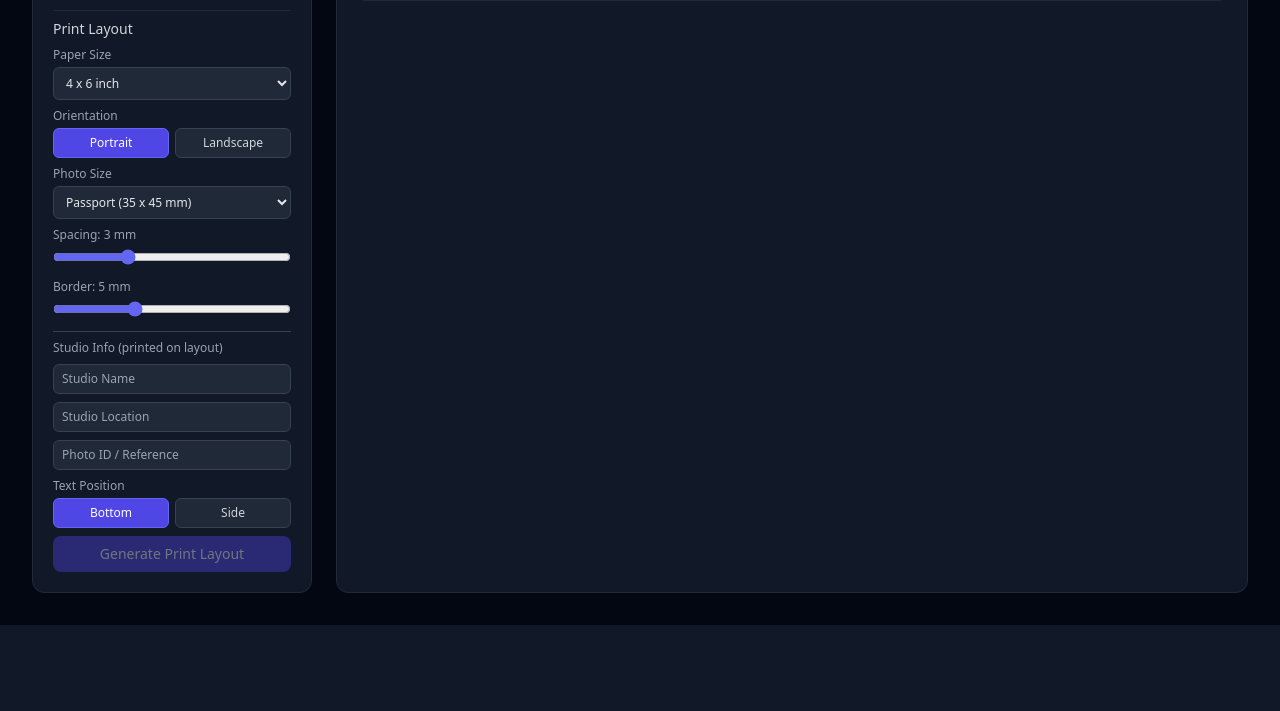
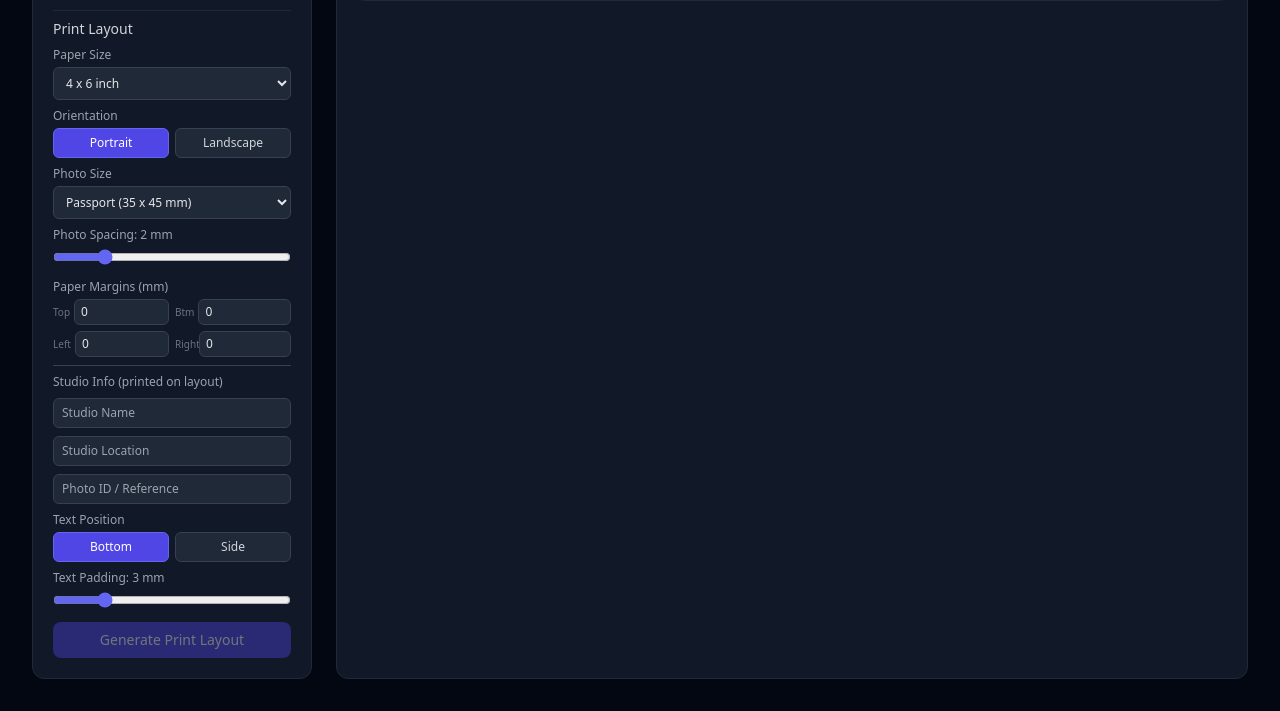
Before and after one commit to neupanesaga419/ai-media-generator, a Django app: page /images/editor/ in a window 1280 px wide. Shown: the part 617-1328 px from the top of the page. Before the commit the page ends 1242 px from the top, so only its background shows below. Run offline with Django 5.2, Linux system fonts and the light colour scheme; some libraries are stand-ins or nearby versions.

Commit message:
feat: replace fixed border with individual margin controls and anchor text to photo grid

```diff
--- a/imageapp/templates/imageapp/editor.html
+++ b/imageapp/templates/imageapp/editor.html
@@ -91,13 +91,30 @@
                 </div>
 
                 <div>
-                    <label for="layout-spacing-input" class="block text-xs text-gray-400 mb-1">Spacing: <span id="spacing-value-label">3</span> mm</label>
-                    <input type="range" id="layout-spacing-input" min="0" max="10" value="3" class="w-full accent-brand-500">
+                    <label for="layout-spacing-input" class="block text-xs text-gray-400 mb-1">Photo Spacing: <span id="spacing-value-label">2</span> mm</label>
+                    <input type="range" id="layout-spacing-input" min="0" max="10" value="2" class="w-full accent-brand-500">
                 </div>
 
                 <div>
-                    <label for="layout-border-input" class="block text-xs text-gray-400 mb-1">Border: <span id="border-value-label">5</span> mm</label>
-                    <input type="range" id="layout-border-input" min="0" max="15" value="5" class="w-full accent-brand-500">
+                    <label class="block text-xs text-gray-400 mb-1">Paper Margins (mm)</label>
+                    <div class="grid grid-cols-2 gap-1.5">
+                        <div class="flex items-center gap-1">
+                            <span class="text-[10px] text-gray-500 w-5">Top</span>
+                            <input type="number" id="margin-top-input" min="0" max="30" value="0" class="w-full rounded-md bg-gray-800 border border-gray-700 text-gray-200 px-1.5 py-1 text-xs focus:ring-brand-500 focus:border-brand-500">
+                        </div>
+                        <div class="flex items-center gap-1">
+                            <span class="text-[10px] text-gray-500 w-5">Btm</span>
+                            <input type="number" id="margin-bottom-input" min="0" max="30" value="0" class="w-full rounded-md bg-gray-800 border border-gray-700 text-gray-200 px-1.5 py-1 text-xs focus:ring-brand-500 focus:border-brand-500">
+                        </div>
+                        <div class="flex items-center gap-1">
+                            <span class="text-[10px] text-gray-500 w-5">Left</span>
+                            <input type="number" id="margin-left-input" min="0" max="30" value="0" class="w-full rounded-md bg-gray-800 border border-gray-700 text-gray-200 px-1.5 py-1 text-xs focus:ring-brand-500 focus:border-brand-500">
+                        </div>
+                        <div class="flex items-center gap-1">
+                            <span class="text-[10px] text-gray-500 w-5">Right</span>
+                            <input type="number" id="margin-right-input" min="0" max="30" value="0" class="w-full rounded-md bg-gray-800 border border-gray-700 text-gray-200 px-1.5 py-1 text-xs focus:ring-brand-500 focus:border-brand-500">
+                        </div>
+                    </div>
                 </div>
 
                 <div class="pt-2 border-t border-gray-700 space-y-2">
@@ -114,6 +131,10 @@
                             <button type="button" id="text-position-bottom-button" class="flex-1 rounded-md bg-brand-600 border border-brand-500 px-2 py-1.5 text-xs text-white transition">Bottom</button>
                             <button type="button" id="text-position-side-button" class="flex-1 rounded-md bg-gray-800 border border-gray-700 px-2 py-1.5 text-xs text-gray-300 hover:bg-gray-700 hover:text-white transition">Side</button>
                         </div>
+                    </div>
+                    <div>
+                        <label for="text-padding-input" class="block text-xs text-gray-400 mb-1">Text Padding: <span id="text-padding-value-label">3</span> mm</label>
+                        <input type="range" id="text-padding-input" min="0" max="15" value="3" class="w-full accent-brand-500">
                     </div>
                 </div>
 
@@ -704,9 +725,13 @@ const photo_size_select = document.getElementById('photo-size-select');
 const orientation_portrait_button = document.getElementById('orientation-portrait-button');
 const orientation_landscape_button = document.getElementById('orientation-landscape-button');
 const layout_spacing_input = document.getElementById('layout-spacing-input');
-const layout_border_input = document.getElementById('layout-border-input');
 const spacing_value_label = document.getElementById('spacing-value-label');
-const border_value_label = document.getElementById('border-value-label');
+const margin_top_input = document.getElementById('margin-top-input');
+const margin_bottom_input = document.getElementById('margin-bottom-input');
+const margin_left_input = document.getElementById('margin-left-input');
+const margin_right_input = document.getElementById('margin-right-input');
+const text_padding_input = document.getElementById('text-padding-input');
+const text_padding_value_label = document.getElementById('text-padding-value-label');
 const generate_layout_button = document.getElementById('generate-layout-button');
 const download_layout_button = document.getElementById('download-layout-button');
 const layout_summary = document.getElementById('layout-summary');
@@ -776,18 +801,21 @@ function compute_layout() {
     const paper = PAPER_SIZES[paper_size_select.value];
     const photo_preset = PHOTO_SIZES[photo_size_select.value];
     const spacing_mm = parseInt(layout_spacing_input.value);
-    const border_mm = parseInt(layout_border_input.value);
+
+    const margin_top_pixels = mm_to_pixels(parseInt(margin_top_input.value) || 0);
+    const margin_bottom_pixels = mm_to_pixels(parseInt(margin_bottom_input.value) || 0);
+    const margin_left_pixels = mm_to_pixels(parseInt(margin_left_input.value) || 0);
+    const margin_right_pixels = mm_to_pixels(parseInt(margin_right_input.value) || 0);
 
     const is_landscape = paper_orientation === 'landscape';
     const paper_width_pixels = inches_to_pixels(is_landscape ? paper.height_inches : paper.width_inches);
     const paper_height_pixels = inches_to_pixels(is_landscape ? paper.width_inches : paper.height_inches);
     const spacing_pixels = mm_to_pixels(spacing_mm);
-    const border_pixels = mm_to_pixels(border_mm);
 
     /* reserve space for studio text strip if any text is provided */
     const text_strip_pixels = has_studio_text() ? mm_to_pixels(STUDIO_TEXT_STRIP_MM) : 0;
-    let printable_width = paper_width_pixels - (2 * border_pixels);
-    let printable_height = paper_height_pixels - (2 * border_pixels);
+    let printable_width = paper_width_pixels - margin_left_pixels - margin_right_pixels;
+    let printable_height = paper_height_pixels - margin_top_pixels - margin_bottom_pixels;
 
     if (studio_text_position === 'bottom') {
         printable_height -= text_strip_pixels;
@@ -841,8 +869,8 @@ function compute_layout() {
     /* center the grid on the paper */
     const grid_width = columns * photo_width_pixels + (columns - 1) * spacing_pixels;
     const grid_height = rows * photo_height_pixels + (rows - 1) * spacing_pixels;
-    const offset_x = border_pixels + Math.round((printable_width - grid_width) / 2);
-    const offset_y = border_pixels + Math.round((printable_height - grid_height) / 2);
+    const offset_x = margin_left_pixels;
+    const offset_y = margin_top_pixels;
 
     return {
         paper_width_pixels,
@@ -855,6 +883,13 @@ function compute_layout() {
         total_photos,
         offset_x,
         offset_y,
+        grid_width,
+        grid_height,
+        margin_top_pixels,
+        margin_bottom_pixels,
+        margin_left_pixels,
+        margin_right_pixels,
+        text_strip_pixels,
         paper_label: paper.label,
     };
 }
@@ -877,8 +912,12 @@ layout_spacing_input.addEventListener('input', function() {
     spacing_value_label.textContent = this.value;
     update_layout_summary();
 });
-layout_border_input.addEventListener('input', function() {
-    border_value_label.textContent = this.value;
+margin_top_input.addEventListener('input', update_layout_summary);
+margin_bottom_input.addEventListener('input', update_layout_summary);
+margin_left_input.addEventListener('input', update_layout_summary);
+margin_right_input.addEventListener('input', update_layout_summary);
+text_padding_input.addEventListener('input', function() {
+    text_padding_value_label.textContent = this.value;
     update_layout_summary();
 });
 paper_size_select.addEventListener('change', update_layout_summary);
@@ -935,7 +974,7 @@ generate_layout_button.addEventListener('click', function() {
     const photo_id = photo_id_input.value.trim();
 
     if (studio_name || studio_location || photo_id) {
-        const text_strip_pixels = mm_to_pixels(STUDIO_TEXT_STRIP_MM);
+        const text_padding = mm_to_pixels(parseInt(text_padding_input.value) || 0);
         const font_size_large = Math.round(DPI * 0.12);   /* ~3mm */
         const font_size_small = Math.round(DPI * 0.09);   /* ~2.3mm */
         const line_gap = Math.round(font_size_small * 0.4);
@@ -944,10 +983,10 @@ generate_layout_button.addEventListener('click', function() {
         print_context.textBaseline = 'top';
 
         if (studio_text_position === 'bottom') {
-            /* text strip at the bottom of the paper */
-            const text_area_y = layout.paper_height_pixels - text_strip_pixels;
-            let current_y = text_area_y + line_gap;
-            const text_x = Math.round(layout.paper_width_pixels / 2);
+            /* text starts right after the last row of photos + padding */
+            const photos_end_y = layout.offset_y + layout.grid_height;
+            let current_y = photos_end_y + text_padding;
+            const text_x = layout.offset_x + Math.round(layout.grid_width / 2);
             print_context.textAlign = 'center';
 
             if (studio_name) {
@@ -961,14 +1000,14 @@ generate_layout_button.addEventListener('click', function() {
                 current_y += font_size_small + line_gap;
             }
             if (photo_id) {
-                print_context.font = `${font_size_small}px system-ui, sans-serif`;
+                print_context.font = `bold ${font_size_small}px system-ui, sans-serif`;
                 print_context.fillText('ID: ' + photo_id, text_x, current_y);
             }
         } else {
-            /* text strip on the right side, rotated 90 degrees */
-            const text_area_x = layout.paper_width_pixels - text_strip_pixels;
+            /* text starts right after the last column of photos, rotated 90 degrees */
+            const photos_end_x = layout.offset_x + layout.grid_width;
             print_context.save();
-            print_context.translate(text_area_x + text_strip_pixels / 2, layout.paper_height_pixels / 2);
+            print_context.translate(photos_end_x + text_padding + layout.text_strip_pixels / 2, layout.offset_y + layout.grid_height / 2);
             print_context.rotate(Math.PI / 2);
             print_context.textAlign = 'center';
 
@@ -987,7 +1026,7 @@ generate_layout_button.addEventListener('click', function() {
                 current_y += font_size_small + line_gap;
             }
             if (photo_id) {
-                print_context.font = `${font_size_small}px system-ui, sans-serif`;
+                print_context.font = `bold ${font_size_small}px system-ui, sans-serif`;
                 print_context.fillText('ID: ' + photo_id, 0, current_y);
             }
 
```
